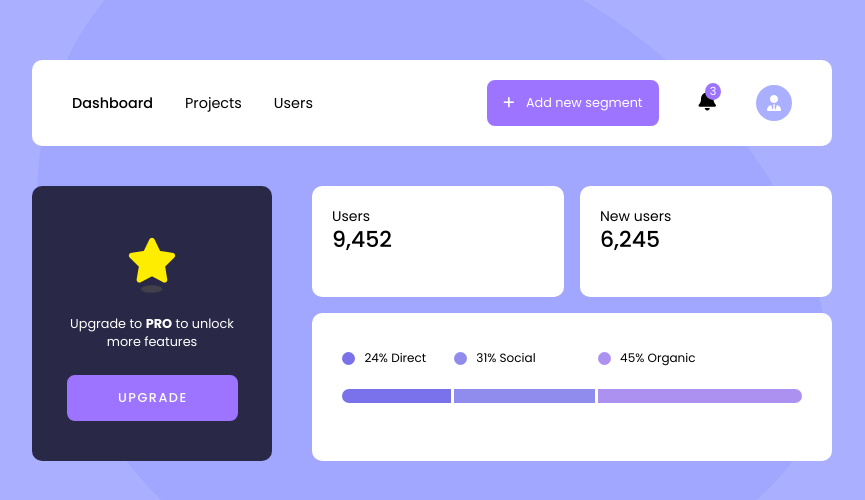
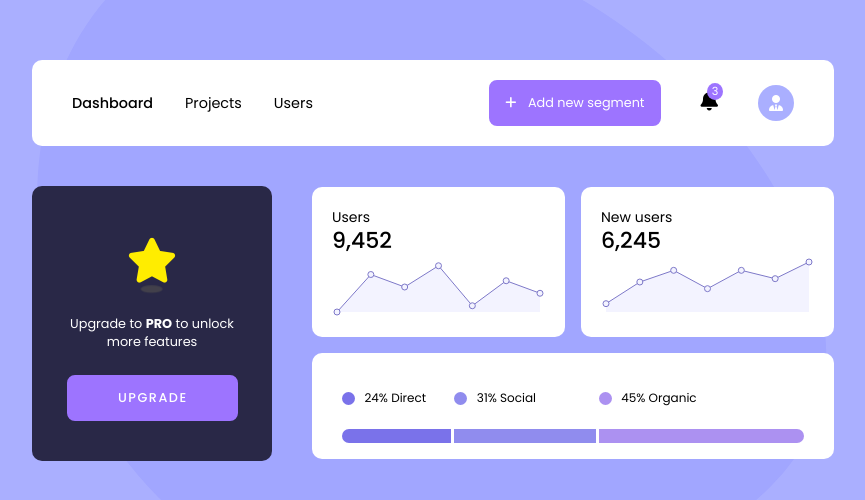
Before and after one commit to VeraEnders/dashboard-ui, a plain HTML site: page index.html in a window 1280 px wide. Shown: the part 140-640 px from the top of the page, without its empty margins (208-1073 px from the left). Drawn offline with nearby package versions, Linux system fonts and the light colour scheme.

Commit message:
add charts

```diff
--- a/assets/script.js
+++ b/assets/script.js
@@ -0,0 +1,73 @@
+const labels = ['May 10', 'May 11', 'May 12', 'May 13', 'May 14', 'May 15', 'May 16'];
+
+const chartUsers = document.getElementById('users-chart');
+new Chart (chartUsers, {
+  type: 'line',
+  data: {
+    labels: labels,
+    datasets: [{
+      label: '',
+      data: [0, 3000, 2000, 3700, 500, 2500, 1500],
+      borderWidth: 1,
+      borderColor: '#7d78c8',
+      backgroundColor: '#f3f3ff',
+      fill: 'start'
+    }]
+  },
+  options: {
+    scales: {
+      x: {
+        display: false
+      },
+      y: {
+        beginAtZero: true,
+        display: false
+      }
+    },
+    plugins: {
+      legend: {
+        display: false
+      },
+      labels: {
+        display: false
+      }
+    },
+    maintainAspectRatio: false
+  }
+})
+
+const chartNewUsers = document.getElementById('new-users-chart');
+new Chart(chartNewUsers, {
+  type: 'line',
+  data: {
+    labels: labels,
+    datasets: [{
+      label: '',
+      data: [500, 1800, 2500, 1400, 2500, 2000, 3000],
+      borderWidth: 1,
+      borderColor: '#7d78c8',
+      backgroundColor: '#f3f3ff',
+      fill: 'start'
+    }]
+  },
+  options: {
+    scales: {
+      x: {
+        display: false
+      },
+      y: {
+        beginAtZero: true,
+        display: false
+      }
+    },
+    plugins: {
+      legend: {
+        display: false
+      },
+      labels: {
+        display: false
+      }
+    },
+    maintainAspectRatio: false
+  }
+});
--- a/index.html
+++ b/index.html
@@ -9,8 +9,9 @@
   <link href="https://fonts.googleapis.com/css2?family=Poppins:wght@300;400;500;700;900&amp;display=swap" rel="stylesheet">
   <link rel="stylesheet" href="https://cdnjs.cloudflare.com/ajax/libs/font-awesome/6.4.0/css/all.min.css">
   <link rel="stylesheet" href="./style.css">
-
   <title>Dashboard UI</title>
+  <!-- Chart.js -->
+  <script src="https://cdn.jsdelivr.net/npm/chart.js"></script>
 </head>
 <body class="wrapper">
   <main class="container">
@@ -53,7 +54,7 @@
         <h2>Users</h2>
         <p>9,452</p>
         <div>
-          <!-- chart -->
+          <canvas id="users-chart"></canvas>
         </div>
       </div>
 
@@ -62,7 +63,7 @@
         <h2>New users</h2>
         <p>6,245</p>
         <div>
-          <!-- chart -->
+          <canvas id="new-users-chart"></canvas>
         </div>
       </div>
 
--- a/style.css
+++ b/style.css
@@ -44,19 +44,21 @@ body {
   display: flex;
   justify-content: center;
   align-items: center;
+  padding-inline: 1rem;
 }
 
 .container {
   width: 50rem;
   display: grid;
   grid-template-columns: 1fr;
-  gap: 2.5rem;
+  gap: 1rem;
   transition: all .5s;
 }
 
 @media only screen and (min-width: 768px) {
   .container {
     grid-template-columns: 15rem auto;
+    gap: 2.5rem;
   }
 }
 
@@ -238,8 +240,15 @@ a.active {
 /* Statistics Sections */
 .statistics {
   display: grid;
-  grid-template-columns: repeat(2, 1fr);
+  grid-template-columns: 1 fr;
   gap: 1rem;
+  place-content: center;
+}
+
+@media only screen and (min-width: 768px) {
+  .statistics {
+    grid-template-columns: repeat(2, 1fr);
+  }
 }
 
 .statistics h2 {
@@ -255,7 +264,15 @@ a.active {
 
 .users,
 .new-users {
-  padding: 1.25rem 1.25rem 0;
+  padding: 1.25rem;
+  max-width: 15rem;
+}
+
+@media only screen and (min-width: 820px) {
+  .users,
+  .new-users {
+  max-width: 20rem;
+}
 }
 
 .percentage {
@@ -340,3 +357,11 @@ a.active {
     transform: scale(0.2);
   }
 }
+
+/* Charts */
+#users-chart,
+#new-users-chart {
+  display: block;
+  height: 3.75rem;
+  width: 13.313rem;
+}
```
